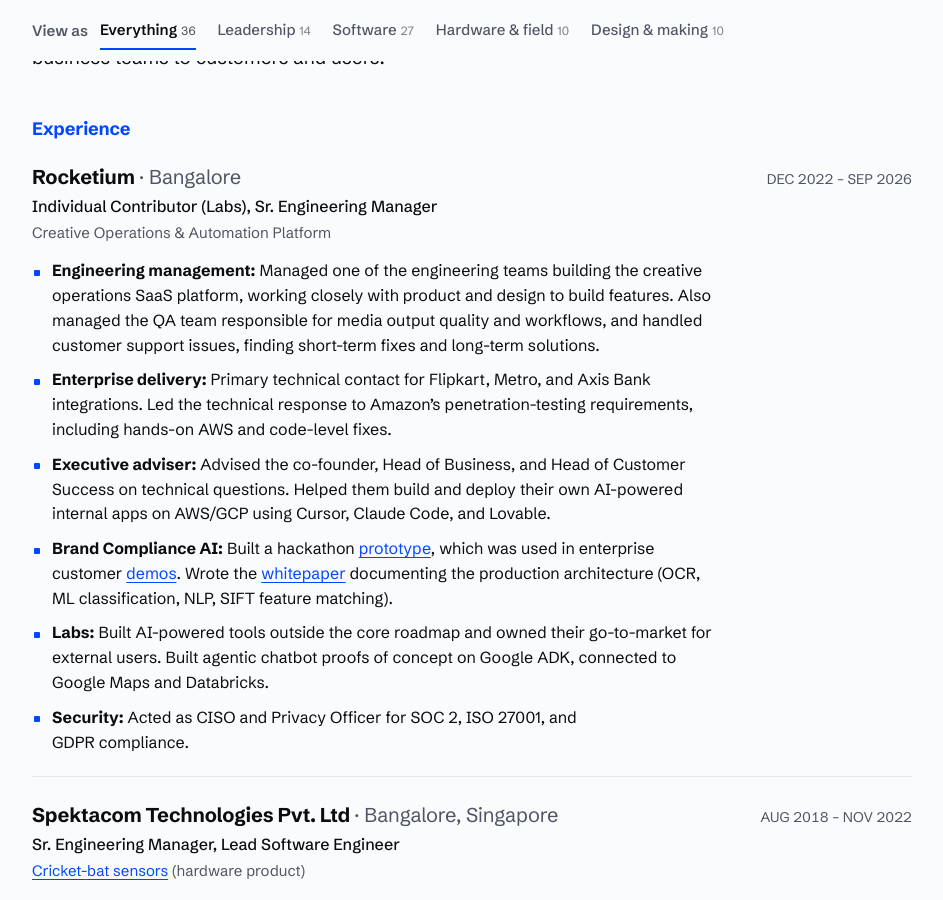
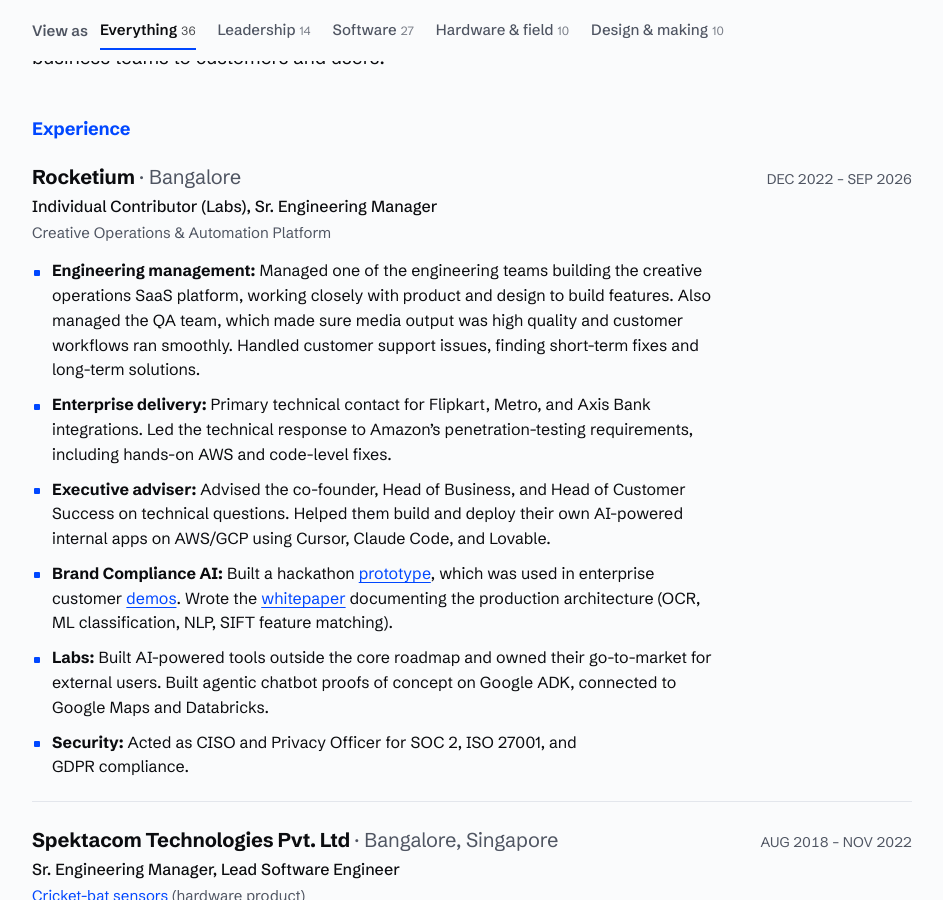
Before and after one commit to and/and.github.io, a Jekyll site: the page resume/index.html, which Jekyll copies as it is, in a window 1280 px wide and 900 px high, scrolled down 403 px. Shown: the whole window, without its empty margins (168-1111 px from the left). Built offline with Jekyll 4.4.1, drawn with Linux system fonts in a browser that asks for light colours.

Commit message:
Resume: clarify QA team responsibility
Co-Authored-By: Claude Opus 5.5 <noreply@anthropic.com>
Claude-Session: https://claude.ai/code/session_01MuwebNEXBFxCrvNjpbsvNM

```diff
--- a/resume/index.html
+++ b/resume/index.html
@@ -255,7 +255,7 @@ a:hover { text-decoration-thickness: 2px; }
           <p class="dates">DEC 2022 – SEP 2026</p>
         </div>
         <ul class="pts">
-          <li data-v="lead sw"><b>Engineering management:</b> Managed one of the engineering teams building the creative operations SaaS platform, working closely with product and design to build features. Also managed the QA team responsible for media output quality and workflows, and handled customer support issues, finding short-term fixes and long-term solutions.</li>
+          <li data-v="lead sw"><b>Engineering management:</b> Managed one of the engineering teams building the creative operations SaaS platform, working closely with product and design to build features. Also managed the QA team, which made sure media output was high quality and customer workflows ran smoothly. Handled customer support issues, finding short-term fixes and long-term solutions.</li>
           <li data-v="lead sw"><b>Enterprise delivery:</b> Primary technical contact for Flipkart, Metro, and Axis Bank integrations. Led the technical response to Amazon’s penetration-testing requirements, including hands-on AWS and code-level fixes.</li>
           <li data-v="lead sw"><b>Executive adviser:</b> Advised the co-founder, Head of Business, and Head of Customer Success on technical questions. Helped them build and deploy their own AI-powered internal apps on AWS/GCP using Cursor, Claude Code, and Lovable.</li>
           <li data-v="lead sw"><b>Brand Compliance AI:</b> Built a hackathon <a href="https://compliance.rocketiumlabs.com/?platform=default" target="_blank" rel="noopener">prototype</a>, which was used in enterprise customer <a href="https://www.linkedin.com/posts/satejs_sharing-something-cool-that-most-folks-do-ugcPost-7398822516238016512-QJTD/" target="_blank" rel="noopener">demos</a>. Wrote the <a href="https://rocketium.ai/academy/all/how-rocketium-achieves-90-brand-compliance-accuracy" target="_blank" rel="noopener">whitepaper</a> documenting the production architecture (OCR, ML classification, NLP, SIFT feature matching).</li>
```
